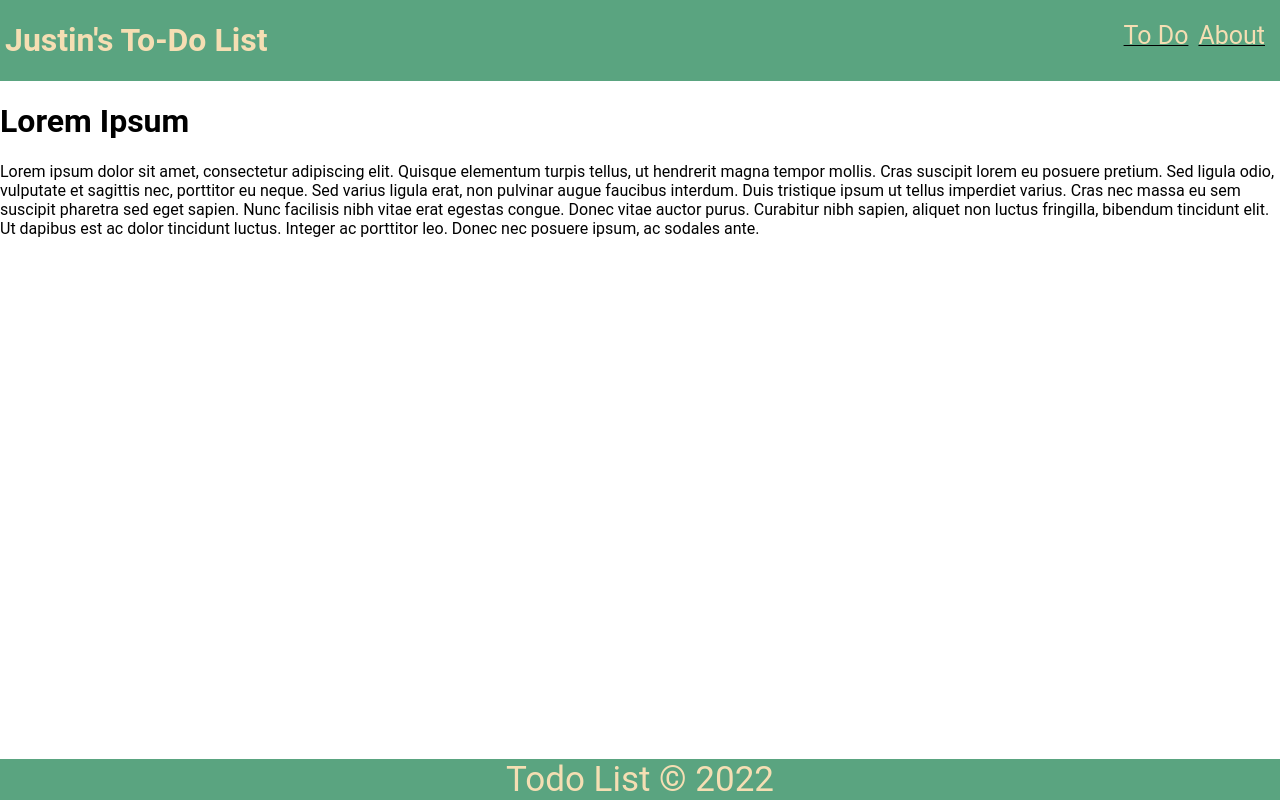
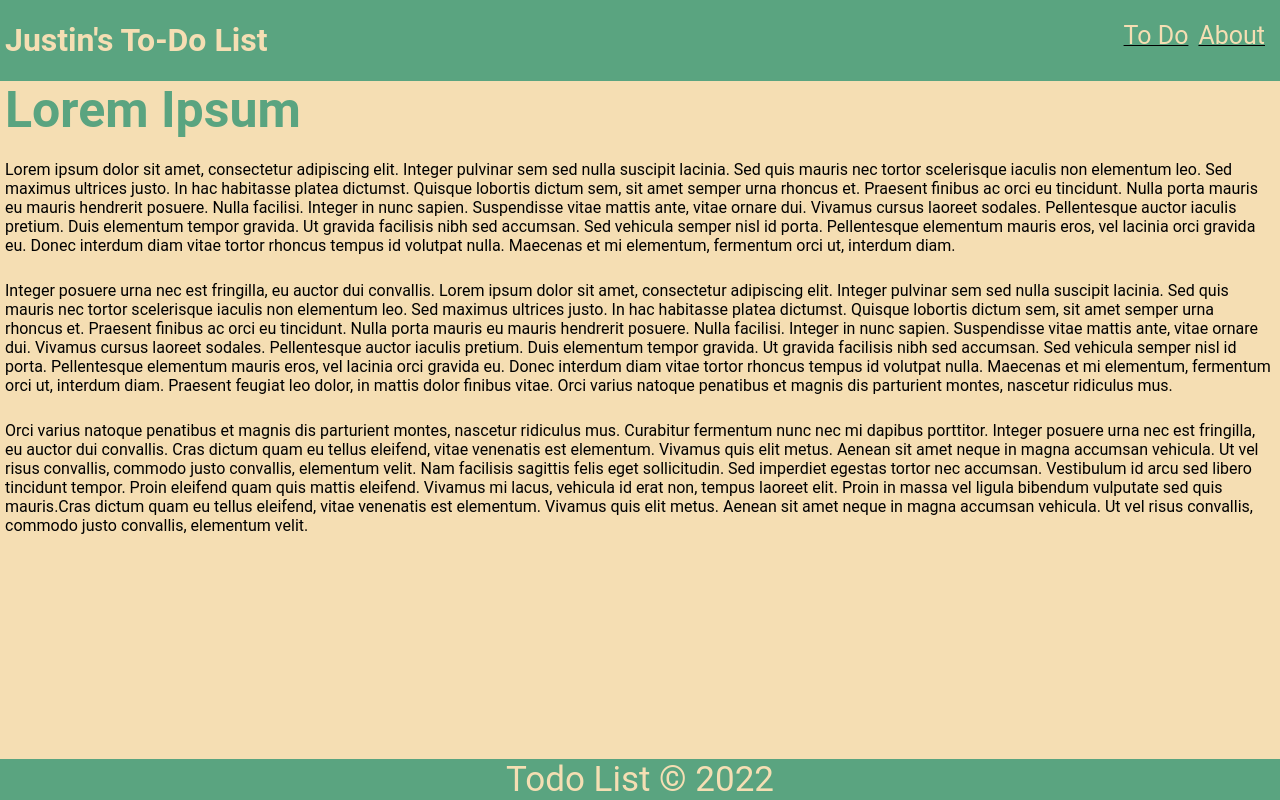
Before and after one commit to JustinMyerson/react-tasks-app, a React (Create React App) app: page /about in a window 1280 px wide. Built offline with nearby package versions, Linux system fonts and the light colour scheme.

Commit message:
Add styling to about page

```diff
--- /dev/null
+++ b/src/Pages/About/About.css
@@ -0,0 +1,14 @@
+.about-div {
+  background-color: wheat;
+}
+
+.about-header {
+  color: #5aa480;
+  font-size: 50px;
+  padding-left: 5px;
+  margin: 0;
+}
+
+.about-paragraph {
+  padding: 5px;
+}
--- a/src/Pages/About/index.jsx
+++ b/src/Pages/About/index.jsx
@@ -1,20 +1,61 @@
 import React from "react";
+
+import "./About.css";
 
 function About() {
   return (
-    <div>
-      <h1>Lorem Ipsum</h1>
-      <p>
-        Lorem ipsum dolor sit amet, consectetur adipiscing elit. Quisque
-        elementum turpis tellus, ut hendrerit magna tempor mollis. Cras suscipit
-        lorem eu posuere pretium. Sed ligula odio, vulputate et sagittis nec,
-        porttitor eu neque. Sed varius ligula erat, non pulvinar augue faucibus
-        interdum. Duis tristique ipsum ut tellus imperdiet varius. Cras nec
-        massa eu sem suscipit pharetra sed eget sapien. Nunc facilisis nibh
-        vitae erat egestas congue. Donec vitae auctor purus. Curabitur nibh
-        sapien, aliquet non luctus fringilla, bibendum tincidunt elit. Ut
-        dapibus est ac dolor tincidunt luctus. Integer ac porttitor leo. Donec
-        nec posuere ipsum, ac sodales ante.
+    <div className="about-div">
+      <h1 className="about-header">Lorem Ipsum</h1>
+      <p className="about-paragraph">
+        Lorem ipsum dolor sit amet, consectetur adipiscing elit. Integer
+        pulvinar sem sed nulla suscipit lacinia. Sed quis mauris nec tortor
+        scelerisque iaculis non elementum leo. Sed maximus ultrices justo. In
+        hac habitasse platea dictumst. Quisque lobortis dictum sem, sit amet
+        semper urna rhoncus et. Praesent finibus ac orci eu tincidunt. Nulla
+        porta mauris eu mauris hendrerit posuere. Nulla facilisi. Integer in
+        nunc sapien. Suspendisse vitae mattis ante, vitae ornare dui. Vivamus
+        cursus laoreet sodales. Pellentesque auctor iaculis pretium. Duis
+        elementum tempor gravida. Ut gravida facilisis nibh sed accumsan. Sed
+        vehicula semper nisl id porta. Pellentesque elementum mauris eros, vel
+        lacinia orci gravida eu. Donec interdum diam vitae tortor rhoncus tempus
+        id volutpat nulla. Maecenas et mi elementum, fermentum orci ut, interdum
+        diam.
+      </p>
+
+      <p className="about-paragraph">
+        Integer posuere urna nec est fringilla, eu auctor dui convallis. Lorem
+        ipsum dolor sit amet, consectetur adipiscing elit. Integer pulvinar sem
+        sed nulla suscipit lacinia. Sed quis mauris nec tortor scelerisque
+        iaculis non elementum leo. Sed maximus ultrices justo. In hac habitasse
+        platea dictumst. Quisque lobortis dictum sem, sit amet semper urna
+        rhoncus et. Praesent finibus ac orci eu tincidunt. Nulla porta mauris eu
+        mauris hendrerit posuere. Nulla facilisi. Integer in nunc sapien.
+        Suspendisse vitae mattis ante, vitae ornare dui. Vivamus cursus laoreet
+        sodales. Pellentesque auctor iaculis pretium. Duis elementum tempor
+        gravida. Ut gravida facilisis nibh sed accumsan. Sed vehicula semper
+        nisl id porta. Pellentesque elementum mauris eros, vel lacinia orci
+        gravida eu. Donec interdum diam vitae tortor rhoncus tempus id volutpat
+        nulla. Maecenas et mi elementum, fermentum orci ut, interdum diam.
+        Praesent feugiat leo dolor, in mattis dolor finibus vitae. Orci varius
+        natoque penatibus et magnis dis parturient montes, nascetur ridiculus
+        mus.
+      </p>
+
+      <p className="about-paragraph">
+        Orci varius natoque penatibus et magnis dis parturient montes, nascetur
+        ridiculus mus. Curabitur fermentum nunc nec mi dapibus porttitor.
+        Integer posuere urna nec est fringilla, eu auctor dui convallis. Cras
+        dictum quam eu tellus eleifend, vitae venenatis est elementum. Vivamus
+        quis elit metus. Aenean sit amet neque in magna accumsan vehicula. Ut
+        vel risus convallis, commodo justo convallis, elementum velit. Nam
+        facilisis sagittis felis eget sollicitudin. Sed imperdiet egestas tortor
+        nec accumsan. Vestibulum id arcu sed libero tincidunt tempor. Proin
+        eleifend quam quis mattis eleifend. Vivamus mi lacus, vehicula id erat
+        non, tempus laoreet elit. Proin in massa vel ligula bibendum vulputate
+        sed quis mauris.Cras dictum quam eu tellus eleifend, vitae venenatis est
+        elementum. Vivamus quis elit metus. Aenean sit amet neque in magna
+        accumsan vehicula. Ut vel risus convallis, commodo justo convallis,
+        elementum velit.
       </p>
     </div>
   );
```
